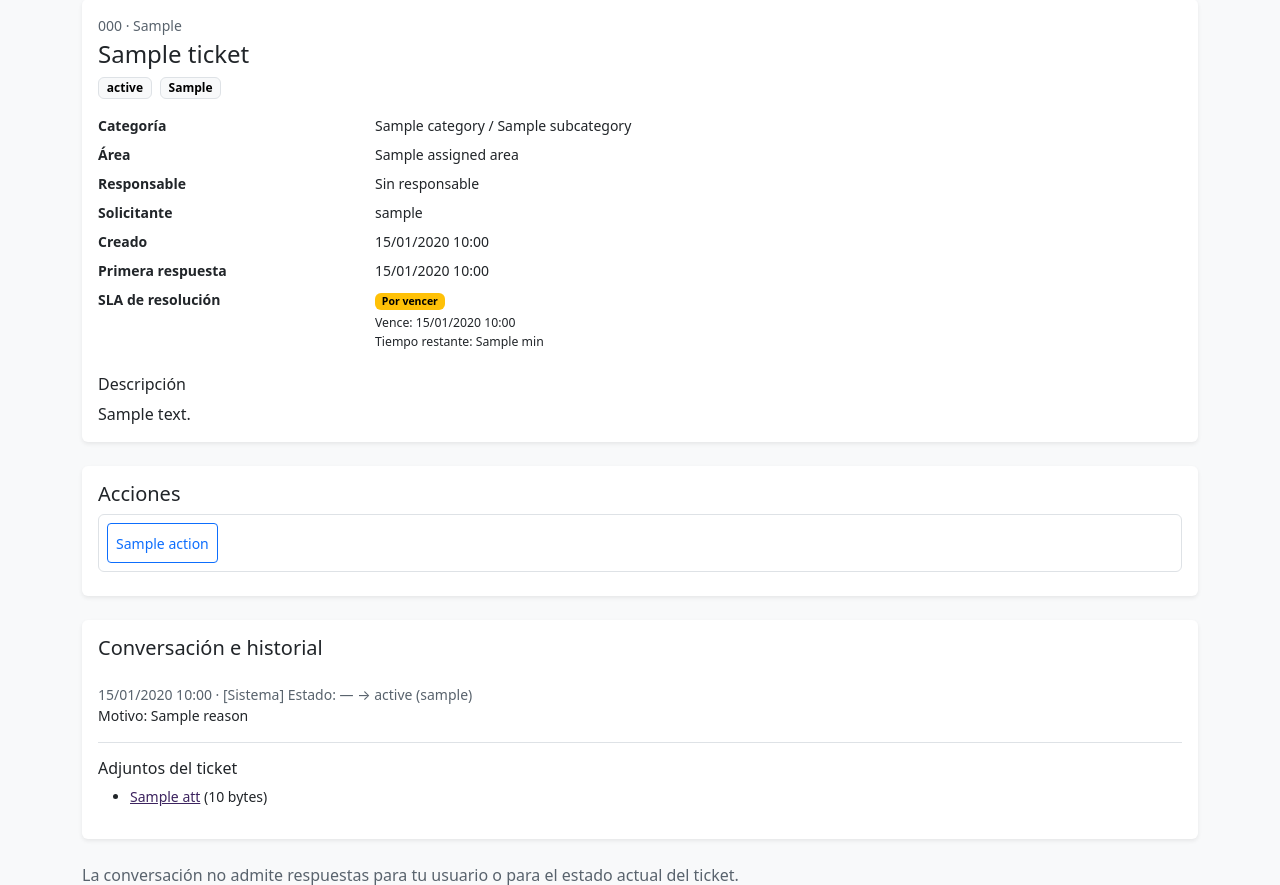
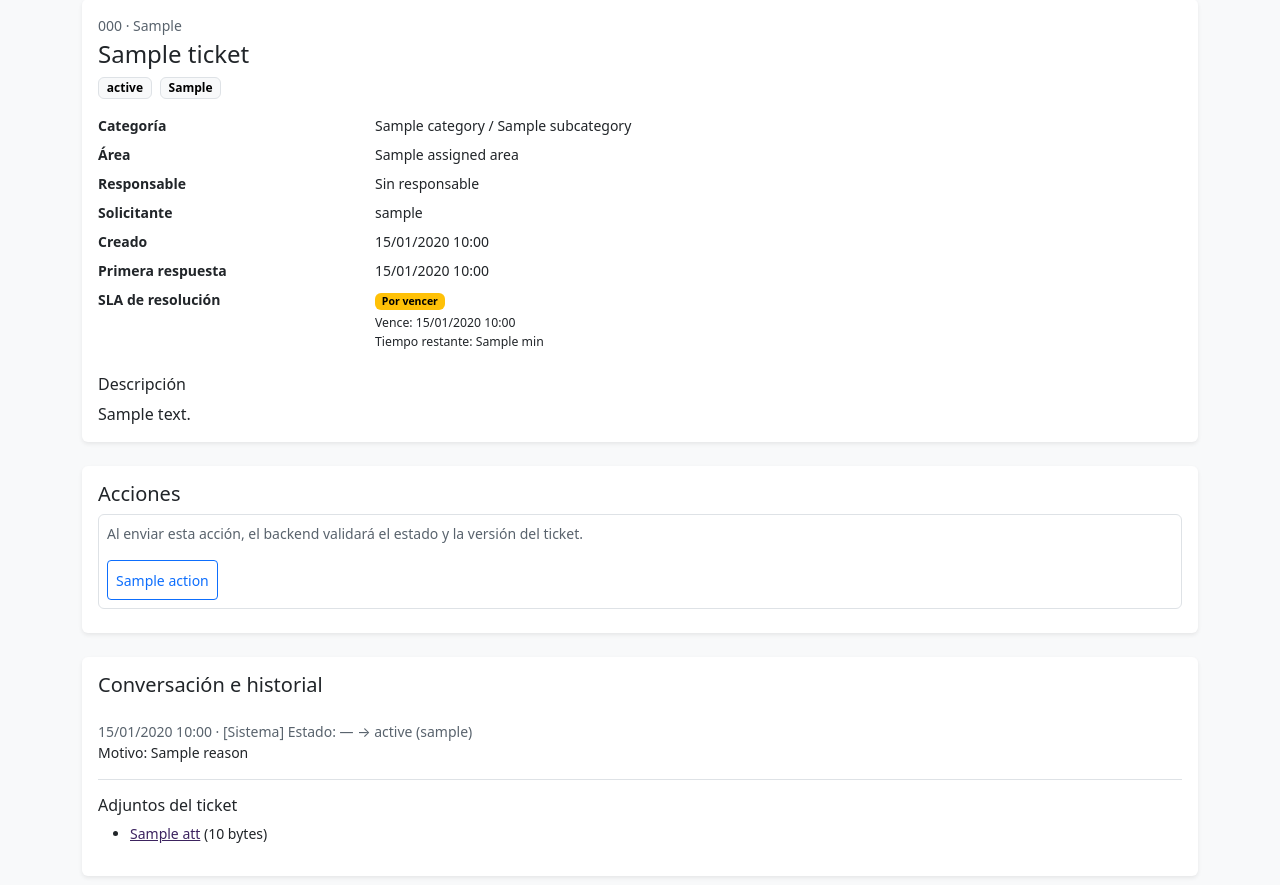
Before and after one commit to ChrissJunta/ProductoFinalM4, a Django app: template templates/helpdesk/ticket_detail.html in a window 1280 px wide. Shown: the part 198-1083 px from the top of the page. Run offline with Django 5.2, Linux system fonts and the light colour scheme; the template is opened without the code that fills it: most values are stand-ins (such as "Sample title", 1, 10 or a date in 2020); some libraries are stand-ins or nearby versions.

Commit message:
Presenta acciones contratadas con versión y motivo obligatorio

```diff
--- a/templates/components/ticket_actions.html
+++ b/templates/components/ticket_actions.html
@@ -3,7 +3,7 @@
   <div class="card-body">
     <h2 id="acciones" class="h5">Acciones</h2>
     {% for action in actions %}
-      <form method="post" action="{{ action.url }}" class="border rounded p-2 mb-2">
+      <form aria-label="{{ action.label }}" method="post" action="{% url action.url_name ticket.ticket_code %}" class="border rounded p-2 mb-2">
         {% csrf_token %}
         <input type="hidden" name="version" value="{{ ticket.version }}">
         {% if action.generic %}<input type="hidden" name="to_status" value="{{ action.target }}">{% endif %}
@@ -11,29 +11,10 @@
           <label class="form-label small" for="reason-{{ forloop.counter }}">Motivo / mensaje (obligatorio)</label>
           <textarea class="form-control form-control-sm mb-2" id="reason-{{ forloop.counter }}" name="reason" rows="2" maxlength="2000" required></textarea>
         {% endif %}
-        <button type="submit" class="btn btn-sm btn-outline-primary">{{ action.label }}</button>
+        <p class="small text-secondary">Al enviar esta acción, el backend validará el estado y la versión del ticket.</p><button type="submit" class="btn btn-sm btn-outline-primary">{{ action.label }}</button>
       </form>
     {% endfor %}
-    {% if assign.can_assign %}
-      <form method="post" action="{% url 'helpdesk:ticket_assign' ticket.ticket_code %}" class="border rounded p-2 row g-2 align-items-end">
-        {% csrf_token %}
-        <input type="hidden" name="version" value="{{ ticket.version }}">
-        <div class="col-sm-5">
-          <label class="form-label small" for="assign-area">Área</label>
-          <select class="form-select form-select-sm" id="assign-area" name="area" required>
-            {% for area in assign.areas %}<option value="{{ area.id }}" {% if area.id == assign.current_area_id %}selected{% endif %}>{{ area.name }}</option>{% endfor %}
-          </select>
-        </div>
-        <div class="col-sm-5">
-          <label class="form-label small" for="assign-user">Responsable</label>
-          <select class="form-select form-select-sm" id="assign-user" name="assignee">
-            <option value="">Sin responsable</option>
-            {% for area in assign.areas %}<optgroup label="{{ area.name }}">{% for agent in area.agents %}<option value="{{ agent.id }}" {% if agent.id == assign.current_assignee_id %}selected{% endif %}>{{ agent.name }}</option>{% endfor %}</optgroup>{% endfor %}
-          </select>
-        </div>
-        <div class="col-sm-2"><button type="submit" class="btn btn-sm btn-primary w-100">Asignar</button></div>
-      </form>
-    {% endif %}
+    {% include 'components/ticket_assignment.html' %}
   </div>
 </section>
 {% endif %}
--- /dev/null
+++ b/templates/components/ticket_assignment.html
@@ -0,0 +1,20 @@
+    {% if assign.can_assign %}
+      <form method="post" action="{% url 'helpdesk:ticket_assign' ticket.ticket_code %}" class="border rounded p-2 row g-2 align-items-end">
+        {% csrf_token %}
+        <input type="hidden" name="version" value="{{ ticket.version }}">
+        <div class="col-sm-5">
+          <label class="form-label small" for="assign-area">Área</label>
+          <select class="form-select form-select-sm" id="assign-area" name="area" required>
+            {% for area in assign.areas %}<option value="{{ area.id }}" {% if area.id == assign.current_area_id %}selected{% endif %}>{{ area.name }}</option>{% endfor %}
+          </select>
+        </div>
+        <div class="col-sm-5">
+          <label class="form-label small" for="assign-user">Responsable</label>
+          <select class="form-select form-select-sm" id="assign-user" name="assignee">
+            <option value="">Sin responsable</option>
+            {% for area in assign.areas %}<optgroup label="{{ area.name }}">{% for agent in area.agents %}<option value="{{ agent.id }}" {% if agent.id == assign.current_assignee_id %}selected{% endif %}>{{ agent.name }}</option>{% endfor %}</optgroup>{% endfor %}
+          </select>
+        </div>
+        <div class="col-sm-2"><button type="submit" class="btn btn-sm btn-primary w-100">Asignar</button></div>
+      </form>
+    {% endif %}
```
Also changed, not shown: progress.md (+6 -1 lines).
